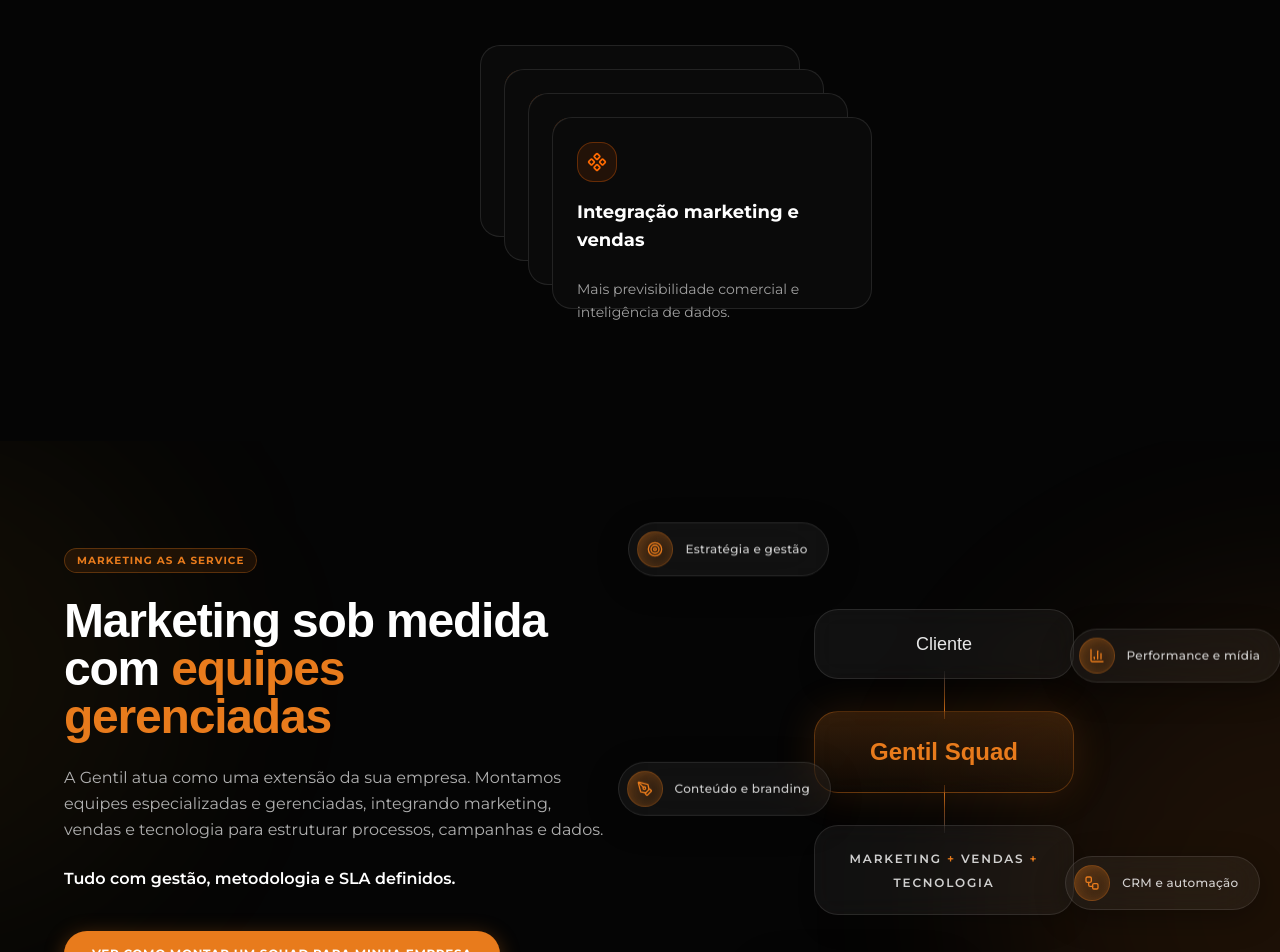
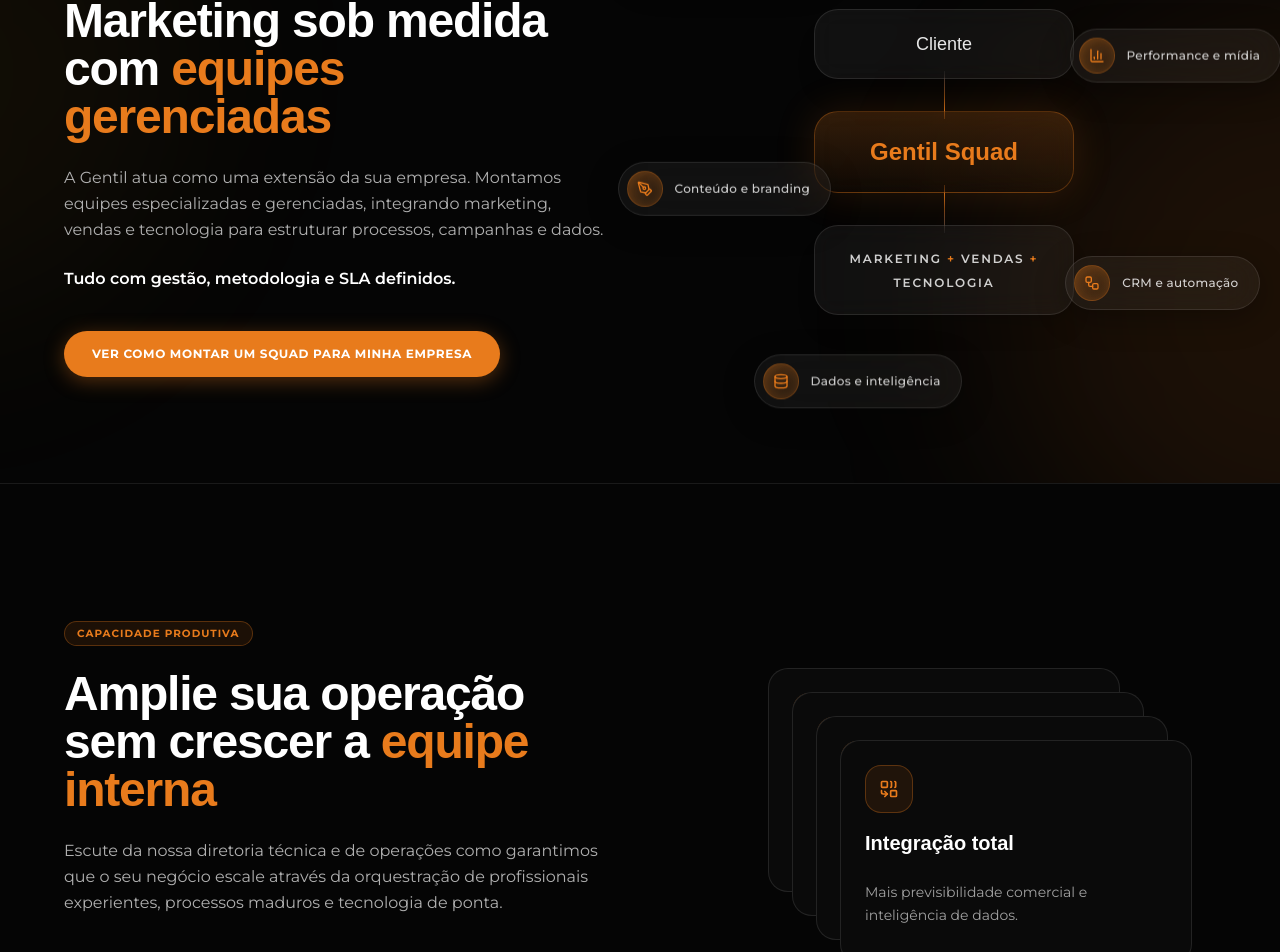
Before and after one commit to PedroPaulogg77/gentil-digital, a Next.js app: page / in a window 1280 px wide. Shown: the part 1908-2860 px from the top of the page. Built offline with nearby package versions, Linux system fonts and the light colour scheme; a web font is replaced by a local one.

Commit message:
feat: integrate stack display cards in benefits section

```diff
--- a/app/page.tsx
+++ b/app/page.tsx
@@ -7,7 +7,6 @@
 import { TechEcosystemSection } from '@/components/TechEcosystemSection';
 import { SocialProofSection } from '@/components/SocialProofSection';
 import { ConversionSection } from '@/components/ConversionSection';
-import { DisplayCardsDemo } from '@/components/display-cards-demo';
 import { Footer } from '@/components/Footer';
 import Image from 'next/image';
 import Link from 'next/link';
@@ -28,7 +27,6 @@
       <HeroSection />
       <MarqueeSection />
       <IdentificationSection />
-      <DisplayCardsDemo />
       <ModelSection />
       <BenefitsSection />
       <TalentsSection />
--- a/components/BenefitsSection.tsx
+++ b/components/BenefitsSection.tsx
@@ -3,70 +3,72 @@
 import { motion } from 'motion/react';
 import { Maximize, ShieldCheck, UserPlus, Combine } from 'lucide-react';
 import { BackgroundPaths } from '@/components/ui/background-paths';
+import DisplayCards from '@/components/ui/display-cards';
 
 export function BenefitsSection() {
-  const benefits = [
+  const cards = [
     {
-      icon: <Maximize className="w-6 h-6" />,
+      icon: <Maximize className="size-5 text-primary" />,
       title: "Escala operacional",
-      description: "Aumente a capacidade de execução sem ampliar headcount."
+      description: "Aumente a capacidade de execução sem ampliar headcount.",
+      className:
+        "[grid-area:stack] hover:-translate-y-16 hover:-translate-x-12 transition-all duration-500 before:absolute before:w-full before:h-full before:bg-black/60 before:rounded-xl before:transition-opacity before:duration-500 hover:before:opacity-0 hover:z-50 z-10",
     },
     {
-      icon: <ShieldCheck className="w-6 h-6" />,
+      icon: <ShieldCheck className="size-5 text-primary" />,
       title: "Governança",
-      description: "Processos, rituais e indicadores claros."
+      description: "Processos, rituais e indicadores claros.",
+      className:
+        "[grid-area:stack] translate-x-6 translate-y-6 hover:-translate-y-8 hover:-translate-x-4 transition-all duration-500 before:absolute before:w-full before:h-full before:bg-black/40 before:rounded-xl before:transition-opacity before:duration-500 hover:before:opacity-0 hover:z-50 z-20",
     },
     {
-      icon: <UserPlus className="w-6 h-6" />,
-      title: "Especialistas sob demanda",
-      description: "Profissionais técnicos alocados conforme a necessidade do projeto."
+      icon: <UserPlus className="size-5 text-primary" />,
+      title: "Especialistas",
+      description: "Profissionais técnicos alocados conforme necessidade.",
+      className:
+        "[grid-area:stack] translate-x-12 translate-y-12 hover:-translate-y-0 hover:translate-x-4 transition-all duration-500 before:absolute before:w-full before:h-full before:bg-black/20 before:rounded-xl before:transition-opacity before:duration-500 hover:before:opacity-0 hover:z-50 z-30",
     },
     {
-      icon: <Combine className="w-6 h-6" />,
-      title: "Integração marketing e vendas",
-      description: "Mais previsibilidade comercial e inteligência de dados."
-    }
+      icon: <Combine className="size-5 text-primary" />,
+      title: "Integração total",
+      description: "Mais previsibilidade comercial e inteligência de dados.",
+      className:
+        "[grid-area:stack] translate-x-[1.125rem] translate-y-[1.125rem] sm:translate-x-18 sm:translate-y-18 hover:translate-y-8 hover:translate-x-12 transition-all duration-500 hover:z-50 z-40",
+    },
   ];
 
   return (
     <section id="beneficios" className="relative py-24 px-6 bg-bg-secondary border-t border-border-default overflow-hidden">
-      <div className="absolute inset-0 z-0">
+      <div className="absolute inset-0 z-0 opacity-50">
         <BackgroundPaths />
       </div>
       <div className="max-w-6xl mx-auto relative z-10">
+        <div className="grid grid-cols-1 lg:grid-cols-2 gap-16 items-center">
           <motion.div
-          initial={{ opacity: 0, y: 20 }}
-          whileInView={{ opacity: 1, y: 0 }}
+            initial={{ opacity: 0, x: -30 }}
+            whileInView={{ opacity: 1, x: 0 }}
             viewport={{ once: true, margin: "-100px" }}
             transition={{ duration: 0.6 }}
-          className="text-center mb-16"
+            className="text-left"
           >
-          <h2 className="font-display text-3xl md:text-4xl lg:text-5xl font-bold tracking-tight mb-4 max-w-3xl mx-auto">
+            <div className="badge-primary mb-6 w-fit">Capacidade Produtiva</div>
+            <h2 className="font-display text-3xl md:text-4xl lg:text-5xl font-bold tracking-tight mb-6">
               Amplie sua operação sem crescer a <span className="text-primary">equipe interna</span>
             </h2>
+            <p className="font-body text-base text-text-secondary leading-relaxed mb-6">
+              Escute da nossa diretoria técnica e de operações como garantimos que o seu negócio escale através da orquestração de profissionais experientes, processos maduros e tecnologia de ponta.
+            </p>
           </motion.div>
 
-        <div className="grid grid-cols-1 md:grid-cols-2 lg:grid-cols-4 gap-6">
-          {benefits.map((benefit, idx) => (
           <motion.div
-              key={idx}
-              initial={{ opacity: 0, y: 20 }}
-              whileInView={{ opacity: 1, y: 0 }}
+            initial={{ opacity: 0, x: 30 }}
+            whileInView={{ opacity: 1, x: 0 }}
             viewport={{ once: true, margin: "-100px" }}
-              transition={{ duration: 0.6, delay: idx * 0.1 }}
-              className="bg-bg-card/80 backdrop-blur-md border border-border-card rounded-2xl p-8 relative overflow-hidden group hover:-translate-y-2 hover:border-primary/30 hover:shadow-[0_0_30px_rgba(232,123,28,0.15)] transition-all duration-300"
+            transition={{ duration: 0.6, delay: 0.2 }}
+            className="flex justify-center items-center h-[400px]"
           >
-              <div className="absolute top-0 left-0 w-1 h-full bg-gradient-to-b from-primary to-primary-light opacity-0 group-hover:opacity-100 transition-opacity duration-300" />
-
-              <div className="w-12 h-12 rounded-xl bg-primary/10 border border-primary/20 flex items-center justify-center mb-6 text-primary group-hover:scale-110 group-hover:bg-primary/20 transition-all duration-300">
-                {benefit.icon}
-              </div>
-              <h3 className="font-display text-lg font-bold mb-3">{benefit.title}</h3>
-              <p className="font-body text-sm text-text-secondary leading-relaxed">
-                {benefit.description}
-              </p>
+            <DisplayCards cards={cards} />
           </motion.div>
-          ))}
         </div>
       </div>
     </section>
--- a/components/display-cards-demo.tsx
+++ /dev/null
@@ -1,45 +0,0 @@
-"use client";
-
-import DisplayCards from "@/components/ui/display-cards";
-import { Expand, ShieldCheck, UserPlus, Component } from "lucide-react";
-
-const myCards = [
-  {
-    icon: <Expand className="size-5 text-orange-500" />,
-    title: "Escala operacional",
-    description: "Aumente a capacidade de execução sem ampliar headcount.",
-    className:
-      "[grid-area:stack] hover:-translate-y-16 hover:-translate-x-16 transition-all duration-500 before:absolute before:w-full before:h-full before:bg-black/60 before:rounded-xl before:transition-opacity before:duration-500 hover:before:opacity-0 hover:z-50 z-10",
-  },
-  {
-    icon: <ShieldCheck className="size-5 text-orange-500" />,
-    title: "Governança",
-    description: "Processos, rituais e indicadores claros.",
-    className:
-      "[grid-area:stack] translate-x-6 translate-y-6 hover:-translate-y-8 hover:-translate-x-4 transition-all duration-500 before:absolute before:w-full before:h-full before:bg-black/40 before:rounded-xl before:transition-opacity before:duration-500 hover:before:opacity-0 hover:z-50 z-20",
-  },
-  {
-    icon: <UserPlus className="size-5 text-orange-500" />,
-    title: "Especialistas sob demanda",
-    description: "Profissionais técnicos alocados conforme a necessidade do projeto.",
-    className:
-      "[grid-area:stack] translate-x-12 translate-y-12 hover:-translate-y-0 hover:translate-x-4 transition-all duration-500 before:absolute before:w-full before:h-full before:bg-black/20 before:rounded-xl before:transition-opacity before:duration-500 hover:before:opacity-0 hover:z-50 z-30",
-  },
-  {
-    icon: <Component className="size-5 text-orange-500" />,
-    title: "Integração marketing e vendas",
-    description: "Mais previsibilidade comercial e inteligência de dados.",
-    className:
-      "[grid-area:stack] translate-x-18 translate-y-18 hover:translate-y-8 hover:translate-x-16 transition-all duration-500 hover:z-50 z-40",
-  },
-];
-
-export function DisplayCardsDemo() {
-  return (
-    <div className="flex min-h-[600px] w-full items-center justify-center py-20 overflow-hidden">
-      <div className="w-full max-w-3xl flex items-center justify-center">
-        <DisplayCards cards={myCards} />
-      </div>
-    </div>
-  );
-}
--- a/components/ui/display-cards.tsx
+++ b/components/ui/display-cards.tsx
@@ -14,26 +14,26 @@
 
 function DisplayCard({
   className,
-  icon = <Expand className="size-5 text-orange-500" />,
+  icon = <Expand className="size-5 text-primary" />,
   title = "Escala operacional",
   description = "Aumente a capacidade de execução sem ampliar headcount.",
-  iconClassName = "text-orange-500",
+  iconClassName = "text-primary",
   titleClassName = "text-white",
 }: DisplayCardProps) {
   return (
     <div
       className={cn(
-        "relative flex h-48 w-[20rem] select-none flex-col justify-start gap-4 rounded-xl border border-white/10 bg-neutral-950 px-6 py-6 transition-all duration-700 hover:border-orange-500/50 hover:bg-neutral-900 hover:shadow-2xl hover:shadow-orange-500/10",
+        "relative flex h-56 w-[22rem] select-none flex-col justify-start gap-4 rounded-xl border border-white/10 bg-neutral-950 px-6 py-6 transition-all duration-700 hover:border-primary/50 hover:bg-neutral-900 hover:shadow-2xl hover:shadow-primary/10",
         className
       )}
     >
       <div>
-        <span className="relative flex items-center justify-center h-10 w-10 rounded-lg border border-orange-500/30 bg-orange-500/10 mb-4">
+        <span className="relative flex items-center justify-center h-12 w-12 rounded-lg border border-primary/30 bg-primary/10 mb-4 text-primary">
           {icon}
         </span>
-        <p className={cn("text-lg font-bold mb-2", titleClassName)}>{title}</p>
+        <p className={cn("text-xl font-bold mb-2 font-display", titleClassName)}>{title}</p>
       </div>
-      <p className="text-sm text-neutral-400 leading-relaxed">{description}</p>
+      <p className="text-sm text-neutral-400 leading-relaxed font-body">{description}</p>
     </div>
   );
 }
@@ -45,10 +45,10 @@
 export default function DisplayCards({ cards }: DisplayCardsProps) {
   const defaultCards = [
     {
-      className: "[grid-area:stack] hover:-translate-y-12 before:absolute before:w-full before:h-full before:bg-black/80 before:rounded-xl before:transition-opacity before:duration-700 hover:before:opacity-0 hover:z-50 z-10",
+      className: "[grid-area:stack] hover:-translate-y-12 before:absolute before:w-full before:h-full before:bg-black/40 before:rounded-xl before:transition-opacity before:duration-700 hover:before:opacity-0 hover:z-50 z-10",
     },
     {
-      className: "[grid-area:stack] translate-x-6 translate-y-6 hover:-translate-y-6 before:absolute before:w-full before:h-full before:bg-black/60 before:rounded-xl before:transition-opacity before:duration-700 hover:before:opacity-0 hover:z-50 z-20",
+      className: "[grid-area:stack] translate-x-6 translate-y-6 hover:-translate-y-6 before:absolute before:w-full before:h-full before:bg-black/40 before:rounded-xl before:transition-opacity before:duration-700 hover:before:opacity-0 hover:z-50 z-20",
     },
     {
       className: "[grid-area:stack] translate-x-12 translate-y-12 hover:-translate-y-0 before:absolute before:w-full before:h-full before:bg-black/40 before:rounded-xl before:transition-opacity before:duration-700 hover:before:opacity-0 hover:z-50 z-30",
```
Lines whose indentation alone changed are shown as unchanged.
